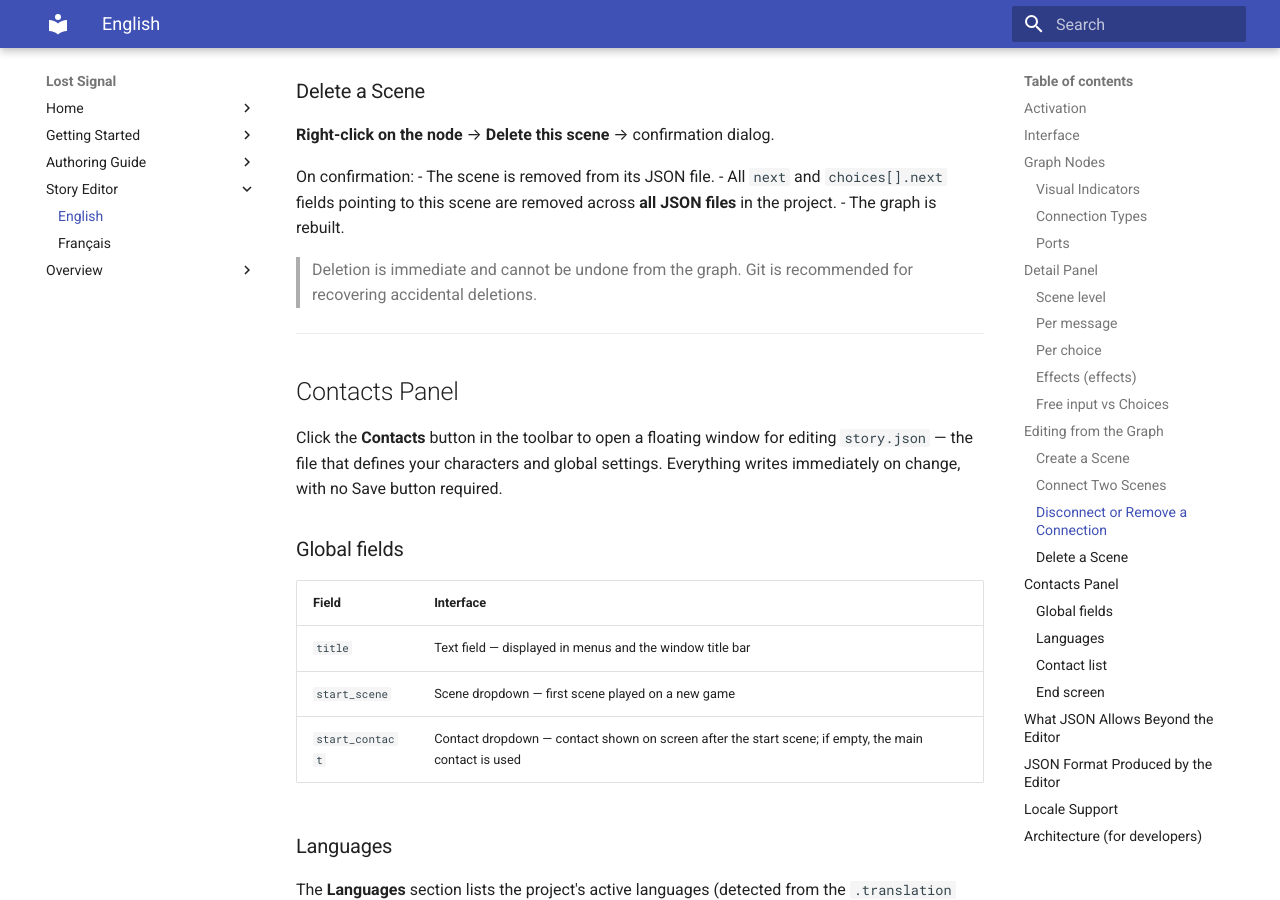
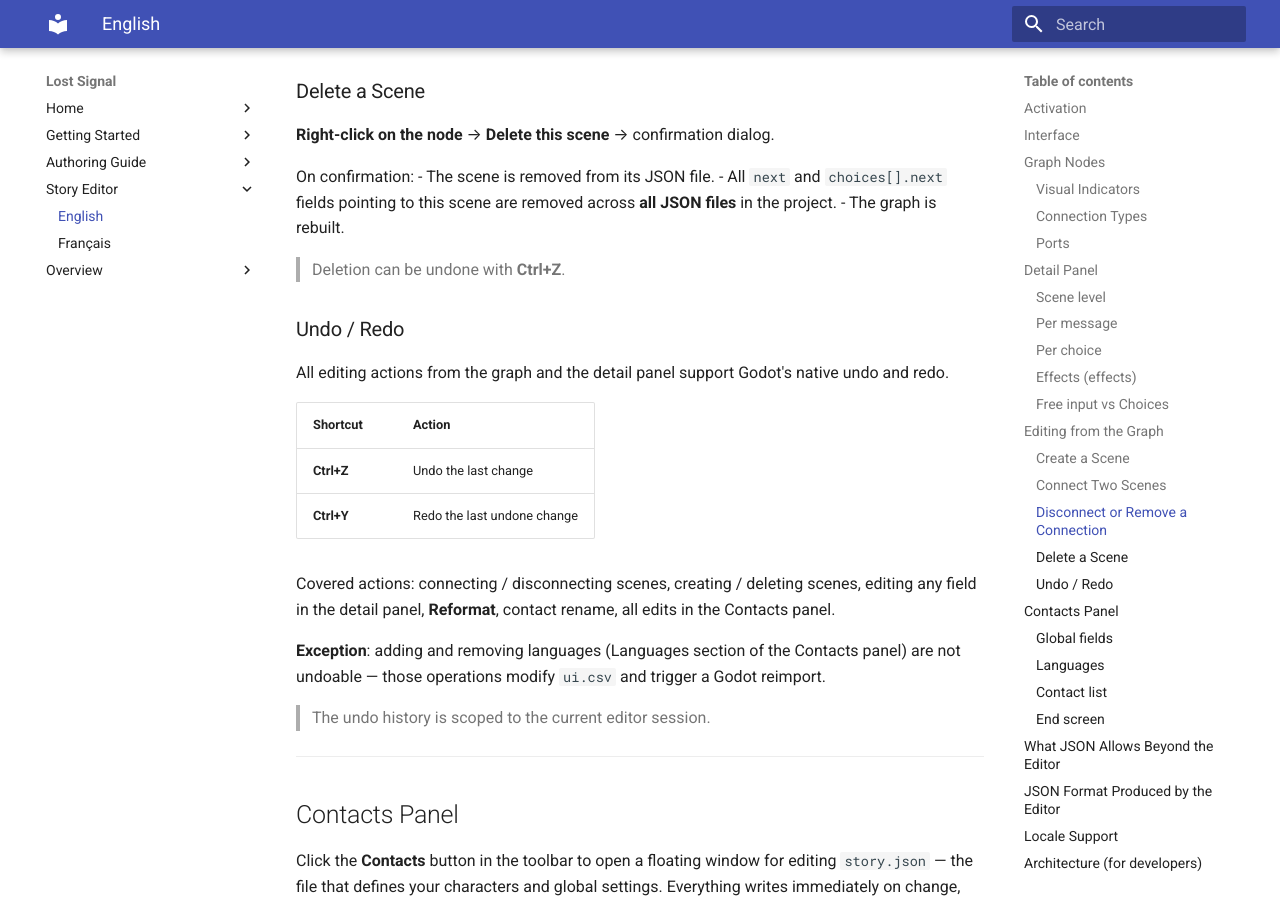
Before and after one commit to binblink/Lost-Signal, an MkDocs documentation site: the page built from docs/story_editor_en.md, in a window 1280 px wide and 900 px high, scrolled down 5764 px. Built offline with MkDocs 1.6.1 and Material for MkDocs 9.7.7, drawn with Linux system fonts in a browser that asks for light colours; some of the changed text lies outside the part shown.

Commit message:
docs: document undo/redo, fix deletion note, update ContactsPanel architecture

```diff
--- a/docs/story_editor_en.md
+++ b/docs/story_editor_en.md
@@ -185,7 +185,22 @@ On confirmation:
 - All `next` and `choices[].next` fields pointing to this scene are removed across **all JSON files** in the project.
 - The graph is rebuilt.
 
-> Deletion is immediate and cannot be undone from the graph. Git is recommended for recovering accidental deletions.
+> Deletion can be undone with **Ctrl+Z**.
+
+### Undo / Redo
+
+All editing actions from the graph and the detail panel support Godot's native undo and redo.
+
+| Shortcut | Action |
+|---|---|
+| **Ctrl+Z** | Undo the last change |
+| **Ctrl+Y** | Redo the last undone change |
+
+Covered actions: connecting / disconnecting scenes, creating / deleting scenes, editing any field in the detail panel, **Reformat**, contact rename, all edits in the Contacts panel.
+
+**Exception**: adding and removing languages (Languages section of the Contacts panel) are not undoable — those operations modify `ui.csv` and trigger a Godot reimport.
+
+> The undo history is scoped to the current editor session.
 
 ---
 
@@ -316,6 +331,6 @@ The plugin lives in `addons/story_editor/` and does not touch any existing proje
 
 `scene_parser.gd` is intentionally decoupled from `dialogue_loader.gd` to work in the editor context (game autoloads are not available inside a `@tool` plugin).
 
-`ContactsPanel.gd` is likewise decoupled from `StoryEditorPanel.gd`: it only receives a `get_scene_ids` callable for populating dropdowns, and communicates back via three signals (`story_modified`, `rename_contact_requested`, `error_occurred`). All dialogue file writes on contact rename go through `StoryEditorPanel`, which already owns `_write_json`.
+`ContactsPanel.gd` is likewise decoupled from `StoryEditorPanel.gd`: it receives four injected callables (`get_scene_ids`, `begin_mutation`, `end_mutation`, `snapshot_file`) and communicates back via three signals (`story_modified`, `rename_contact_requested`, `error_occurred`). All dialogue file writes on contact rename go through `StoryEditorPanel`, which already owns `_write_json`. The `begin_mutation` / `end_mutation` / `snapshot_file` callables allow `ContactsPanel` to participate in the undo history without directly referencing `StoryEditorPanel`.
 
 Scenes are written via `_write_json()`, which applies `_ordered_scene()` (semantic key ordering) then `_json_expand()` (custom serializer: expands to depth 3, compact beyond). `story.json` uses the same serializer in `ContactsPanel`.
```
Also changed, not shown: CLAUDE.md (+1 -0 lines), docs/story_editor.md (+17 -2 lines).
